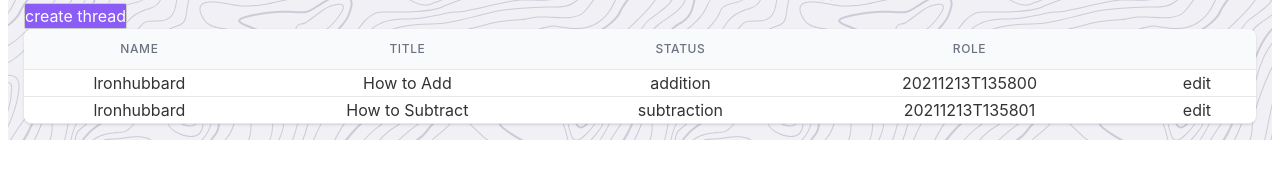
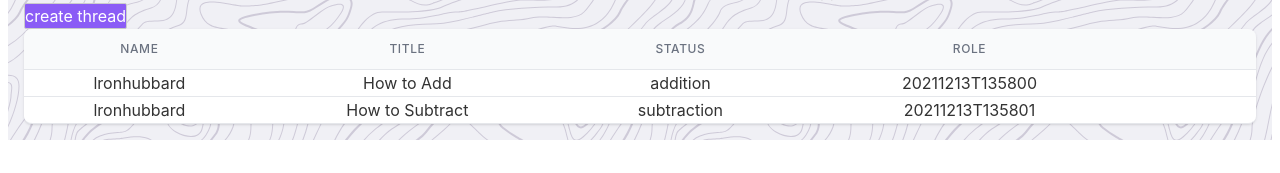
Before and after one commit to halp106/math-halp, a Svelte app: page / in a window 1280 px wide. Shown: the part 141-314 px from the top of the page. Built offline with nearby package versions, Linux system fonts and the light colour scheme.

Commit message:
removed edit text from table

```diff
--- a/src/Table.svelte
+++ b/src/Table.svelte
@@ -55,7 +55,7 @@
                                 <td>{bodyContent.title}</td>
                                 <td>{bodyContent.tag}</td>
                                 <td>{bodyContent.timestamp}</td>
-                                <td>edit</td>
+                                <td></td>
                         </tr>
                         {/each}
 
```
